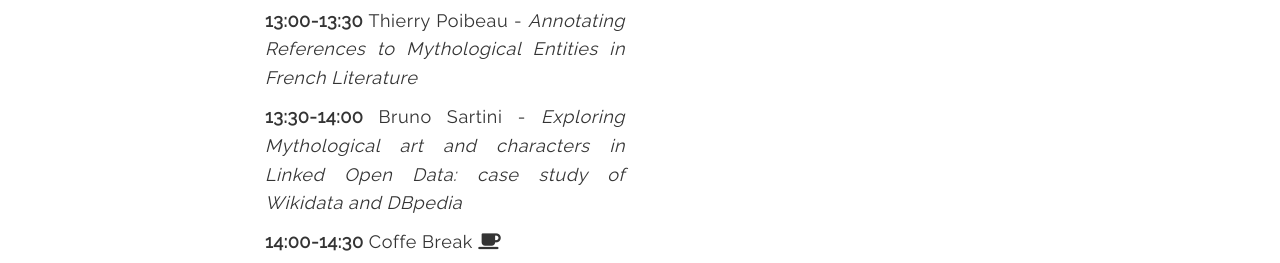
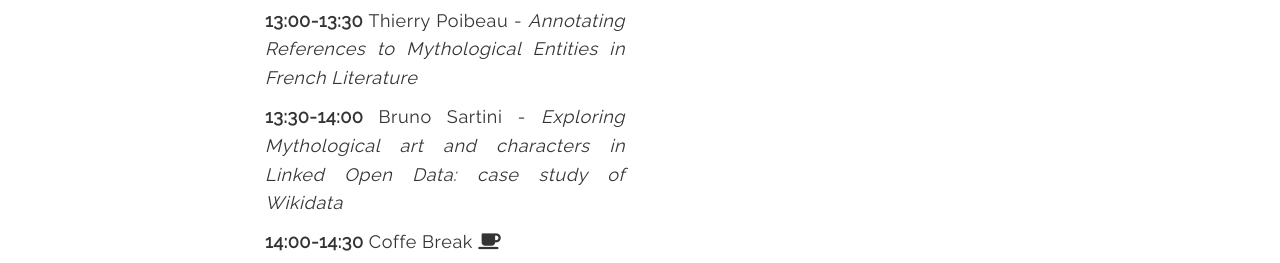
Before and after one commit to dm4myth/dm4myth.github.io, a plain HTML site: page index.html in a window 1280 px wide. Shown: the part 3490-3753 px from the top of the page. Drawn offline with nearby package versions, Linux system fonts and the light colour scheme.

Commit message:
Update index.html

```diff
--- a/index.html
+++ b/index.html
@@ -179,7 +179,7 @@
                     <p class="color-black justify p-section"><span class="bold">12:00-13:00</span> Lunch Break - Vegetarian Catering Offered <i class="fa fa-cutlery" aria-hidden="true"></i> </p>
                     <p class="color-black justify p-section">Chair <span class="bold">Franziska Pannach</span></p>
                     <p class="color-black justify p-section"><span class="bold">13:00-13:30</span> Thierry Poibeau - <span class="italic">Annotating References to Mythological Entities in French Literature</span> </p>
-                    <p class="color-black justify p-section"><span class="bold">13:30-14:00</span> Bruno Sartini - <span class="italic">Exploring Mythological art and characters in Linked Open Data: case study of Wikidata and DBpedia</span> </p>
+                    <p class="color-black justify p-section"><span class="bold">13:30-14:00</span> Bruno Sartini - <span class="italic">Exploring Mythological art and characters in Linked Open Data: case study of Wikidata</span> </p>
                     <p class="color-black justify p-section"><span class="bold">14:00-14:30</span> Coffe Break <i class="fa fa-coffee" aria-hidden="true"></i></p>
                 </div>
 
```
